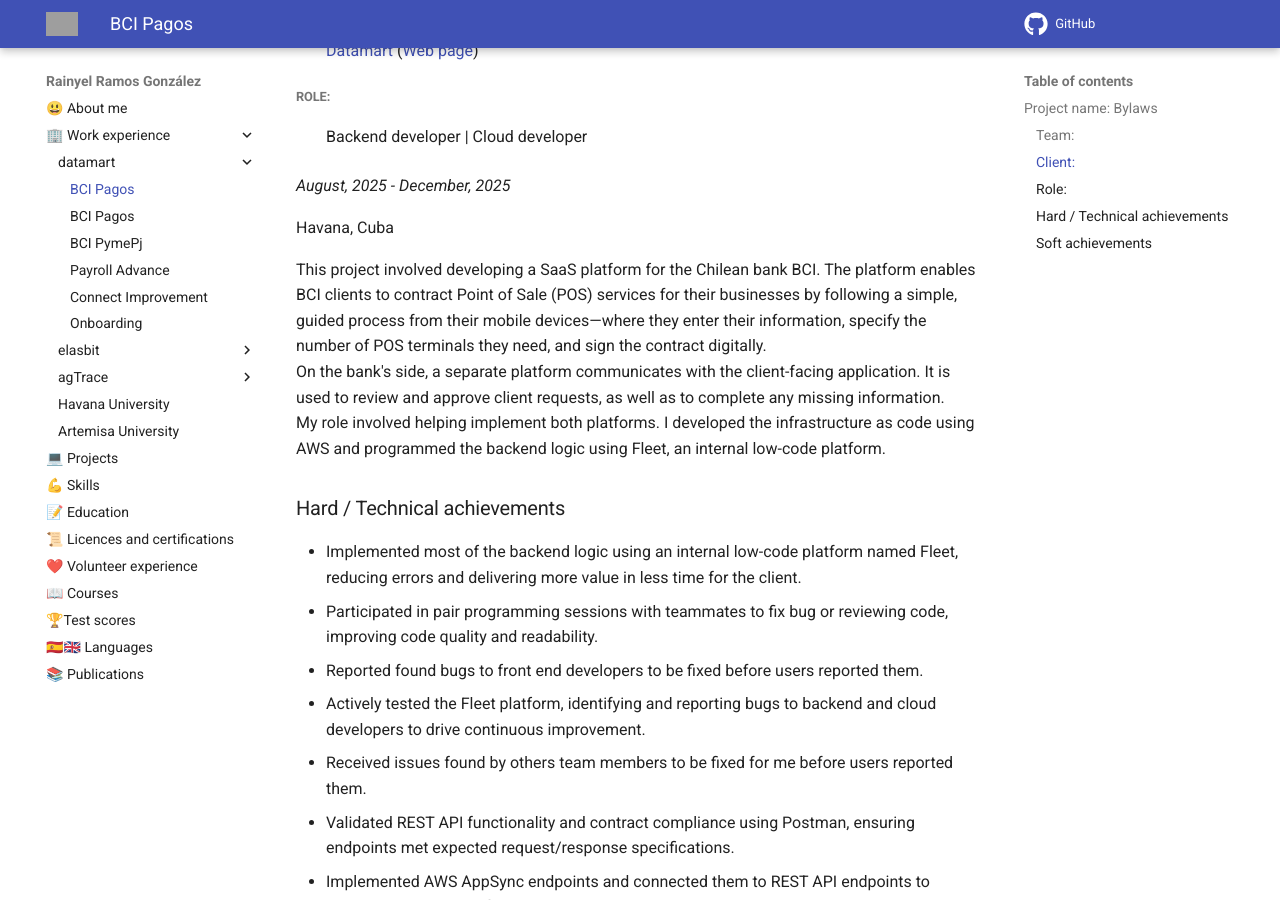
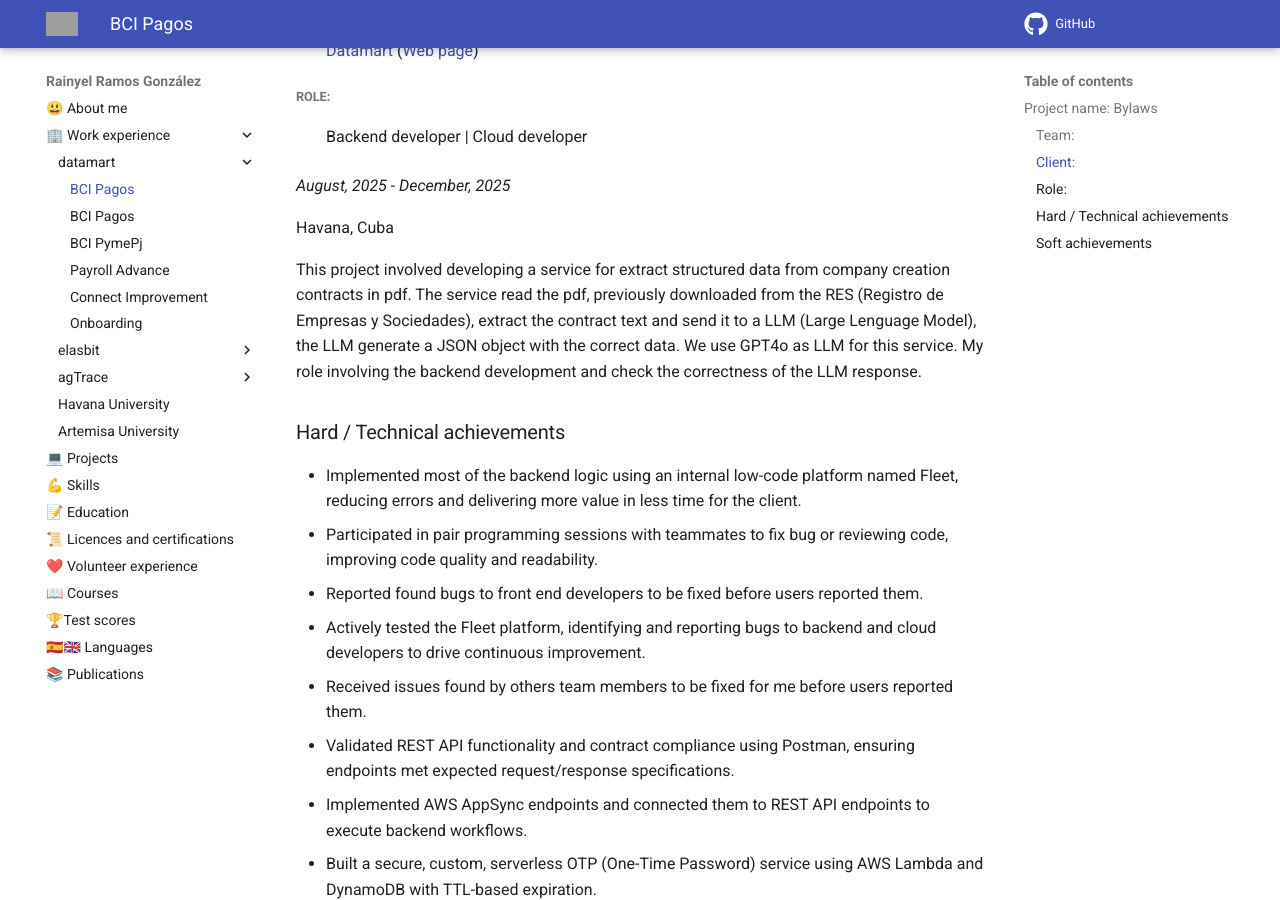
Before and after one commit to rayniel95/rayniel95.github.io, an MkDocs documentation site: the page built from docs/work_experience/datamart/bylaws.md, in a window 1280 px wide and 900 px high, scrolled down 357 px. Built offline with MkDocs 1.6.1 and Material for MkDocs 9.7.7, drawn with Linux system fonts in a browser that asks for light colours; some of the changed text lies outside the part shown; grey boxes are pictures that could not be loaded.

Commit message:
docs(projects): update datamart bylaws project description

```diff
--- a/docs/work_experience/datamart/bylaws.md
+++ b/docs/work_experience/datamart/bylaws.md
@@ -17,9 +17,7 @@ Havana, Cuba
 
 <!-- who is the client, what the client have, what the client want, what i can do -->
 
-This project involved developing a SaaS platform for the Chilean bank BCI. The platform enables BCI clients to contract Point of Sale (POS) services for their businesses by following a simple, guided process from their mobile devices—where they enter their information, specify the number of POS terminals they need, and sign the contract digitally.
-On the bank's side, a separate platform communicates with the client-facing application. It is used to review and approve client requests, as well as to complete any missing information.
-My role involved helping implement both platforms. I developed the infrastructure as code using AWS and programmed the backend logic using Fleet, an internal low-code platform.
+This project involved developing a service for extract structured data from company creation contracts in pdf. The service read the pdf, previously downloaded from the RES (Registro de Empresas y Sociedades), extract the contract text and send it to a LLM (Large Lenguage Model), the LLM generate a JSON object with the correct data. We use GPT4o as LLM for this service. My role involving the backend development and check the correctness of the LLM response.
 
 <!-- small description about the client and its requirements or problems, how I solve it -->
 ### Hard / Technical achievements
@@ -54,7 +52,7 @@ My role involved helping implement both platforms. I developed the infrastructur
 - [Daniel de la Osa](https://www.linkedin.com/in/daniel-de-la-osa-24a6271b5/) (Software Architect)
 
 Stack:
-: Amazon Web Services (AWS), Python, BitBucket, GraphQL, Boto3, AWS Appsync, Postman, AWS Lambda Functions, AWS CDK Framework, Typescript, Django Rest Framework, AWS Step Functions, AWS DynamoDB, Xstate.js, Node.js, AWS Apigateway, Lambda PowerTools, JSON.
+: Amazon Web Services (AWS), Python, BitBucket, GraphQL, Boto3, AWS Appsync, Postman, AWS Lambda Functions, AWS CDK Framework, Typescript, Django Rest Framework, AWS Step Functions, AWS DynamoDB, Node.js, AWS Apigateway, Lambda PowerTools, JSON.
 <!-- extend the keywords section -->
 *keywords*:
-: AWS Lambda Functions, AWS Step Functions, AWS AppSync, AWS DynamoDB, AWS CloudFormation, AWS ApiGateway, WebSockets, Code Migration, Infrastructure as Code (IaC), AWS CDK, XState, State Machine, low-code.
+: AWS Lambda Functions, AWS Step Functions, AWS AppSync, AWS DynamoDB, AWS CloudFormation, AWS ApiGateway, WebSockets, Code Migration, Infrastructure as Code (IaC), AWS CDK.
```
